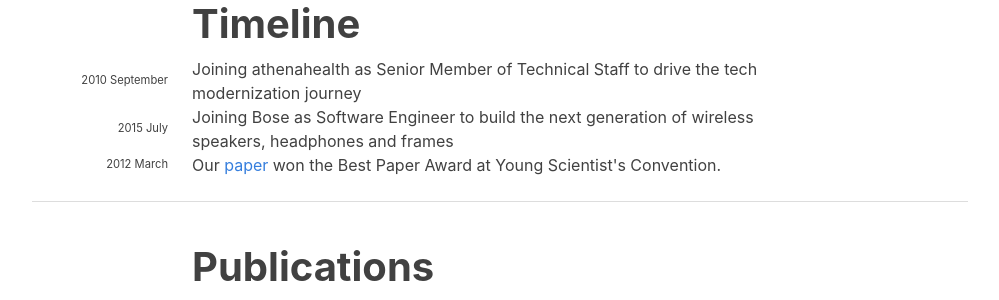
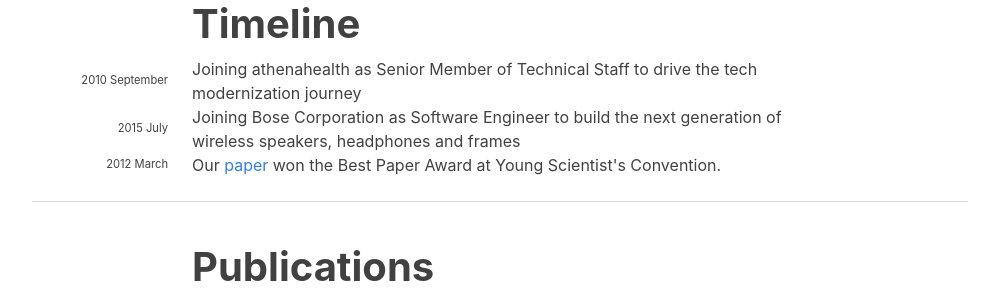
Before and after one commit to hariharanragothaman/hariharanragothaman.github.io, a Jekyll site: the page built from index.md, in a window 1280 px wide and 900 px high, scrolled down 676 px. Shown: the part 153-453 px from the top of the window, without its empty margins (140-1139 px from the left). Built offline with Jekyll 4.4.1, drawn with Linux system fonts in a browser that asks for light colours; nearby versions of some CDN libraries; some web fonts are replaced.

Commit message:
Polishes and Updates

```diff
--- a/_data/news.yaml
+++ b/_data/news.yaml
@@ -4,7 +4,7 @@
 
 - year: 2015
   year-extra: July
-  description: Joining Bose as Software Engineer to build the next generation of wireless speakers, headphones and frames
+  description: Joining Bose Corporation as Software Engineer to build the next generation of wireless speakers, headphones and frames
 
 - year: 2012
   year-extra: March
```
